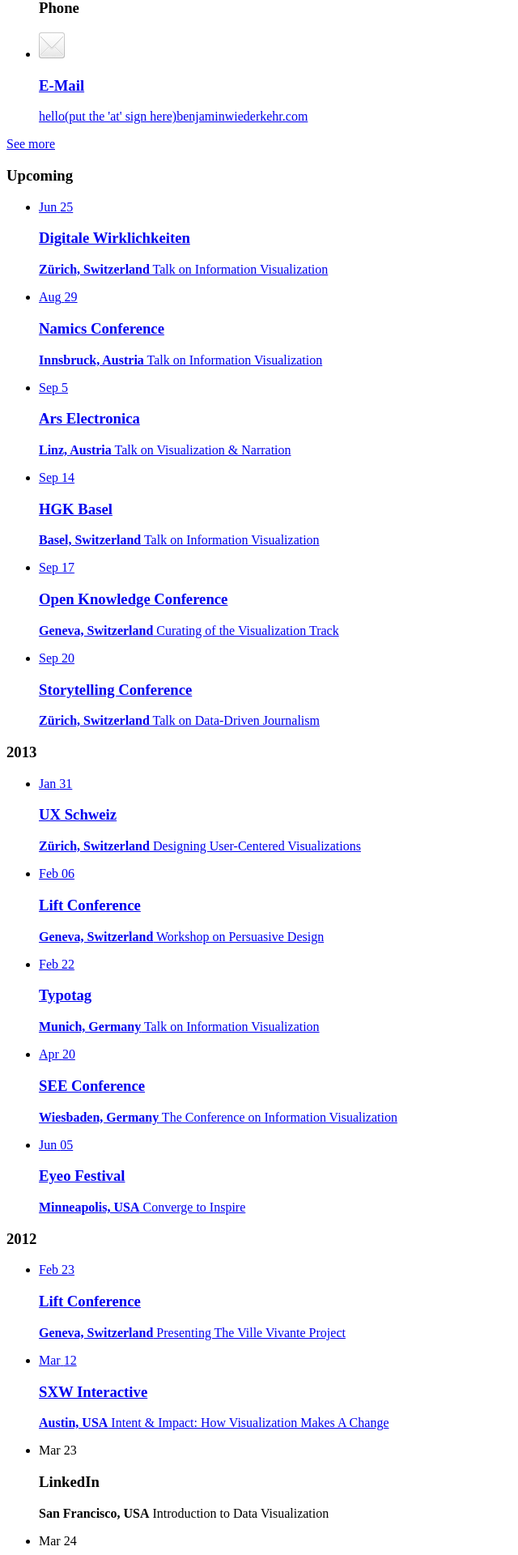
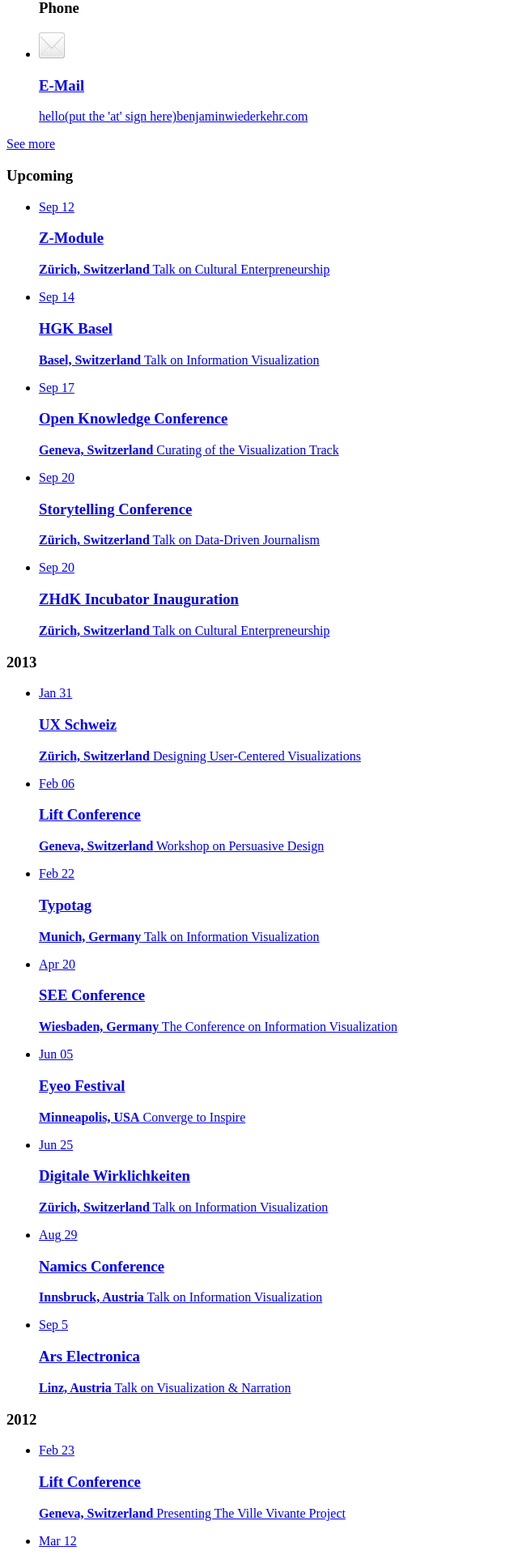
Before and after one commit to wiederkehr/benjaminwiederkehr.com, a PHP site: template site/templates/home.php in a window 1280 px wide. Shown: the part 2150-4070 px from the top of the page at 81% size, without its empty margins (0-640 px from the left). Run offline with PHP 8.4, Linux system fonts and the light colour scheme; the template is opened without the code that fills it, so the values that code supplies are empty; some libraries are stand-ins or nearby versions.

Commit message:
Moved Namics and Ars Electronica Talks to the archive.

```diff
--- a/site/templates/home.php
+++ b/site/templates/home.php
@@ -146,33 +146,13 @@
             <h3 class="cal_headline">Upcoming</h3>
             <ul class="cols-1 upcoming-dates">
               <li class="icon-list-item">
-                <a href="http://www.eb-zuerich.ch/blog/veranstaltungen/" title="Digitale Wirklichkeiten">
-                  <span class="cal">
-                    <span class="cal_month">Jun</span>
-                    <span class="cal_day">25</span>
-                  </span>
-                  <h3>Digitale Wirklichkeiten</h3>
-                  <p><strong>Z&uuml;rich, Switzerland</strong> Talk on Information Visualization</p>
-                </a>
-              </li>
-              <li class="icon-list-item">
-                <a href="http://www.namics.com" title="Namics Conference">
-                  <span class="cal">
-                    <span class="cal_month">Aug</span>
-                    <span class="cal_day">29</span>
-                  </span>
-                  <h3>Namics Conference</h3>
-                  <p><strong>Innsbruck, Austria</strong> Talk on Information Visualization</p>
-                </a>
-              </li>
-              <li class="icon-list-item">
-                <a href="http://www.aec.at/" title="Basel Academy of Art and Design">
+                <a href="http://www.zhdk.ch/" title="ZHdK">
                   <span class="cal">
                     <span class="cal_month">Sep</span>
-                    <span class="cal_day">5</span>
+                    <span class="cal_day">12</span>
                   </span>
-                  <h3>Ars Electronica</h3>
-                  <p><strong>Linz, Austria</strong> Talk on Visualization & Narration</p>
+                  <h3>Z-Module</h3>
+                  <p><strong>Z&uuml;rich, Switzerland</strong> Talk on Cultural Enterpreneurship</p>
                 </a>
               </li>
               <li class="icon-list-item">
@@ -203,6 +183,16 @@
                   </span>
                   <h3>Storytelling Conference</h3>
                   <p><strong>Z&uuml;rich, Switzerland</strong> Talk on Data-Driven Journalism</p>
+                </a>
+              </li>
+              <li class="icon-list-item">
+                <a href="http://www.zhdk.ch/?entrepreneurship" title="ZHdK Incubator">
+                  <span class="cal">
+                    <span class="cal_month">Sep</span>
+                    <span class="cal_day">20</span>
+                  </span>
+                  <h3>ZHdK Incubator Inauguration</h3>
+                  <p><strong>Z&uuml;rich, Switzerland</strong> Talk on Cultural Enterpreneurship</p>
                 </a>
               </li>
             </ul>
@@ -256,6 +246,36 @@
                   </span>
                   <h3>Eyeo Festival</h3>
                   <p><strong>Minneapolis, USA</strong> Converge to Inspire</p>
+                </a>
+              </li>
+              <li class="icon-list-item">
+                <a href="http://www.eb-zuerich.ch/blog/veranstaltungen/" title="Digitale Wirklichkeiten">
+                  <span class="cal">
+                    <span class="cal_month">Jun</span>
+                    <span class="cal_day">25</span>
+                  </span>
+                  <h3>Digitale Wirklichkeiten</h3>
+                  <p><strong>Z&uuml;rich, Switzerland</strong> Talk on Information Visualization</p>
+                </a>
+              </li>
+              <li class="icon-list-item">
+                <a href="http://www.namics.com" title="Namics Conference">
+                  <span class="cal">
+                    <span class="cal_month">Aug</span>
+                    <span class="cal_day">29</span>
+                  </span>
+                  <h3>Namics Conference</h3>
+                  <p><strong>Innsbruck, Austria</strong> Talk on Information Visualization</p>
+                </a>
+              </li>
+              <li class="icon-list-item">
+                <a href="http://www.aec.at/" title="Basel Academy of Art and Design">
+                  <span class="cal">
+                    <span class="cal_month">Sep</span>
+                    <span class="cal_day">5</span>
+                  </span>
+                  <h3>Ars Electronica</h3>
+                  <p><strong>Linz, Austria</strong> Talk on Visualization & Narration</p>
                 </a>
               </li>
             </ul>
```
